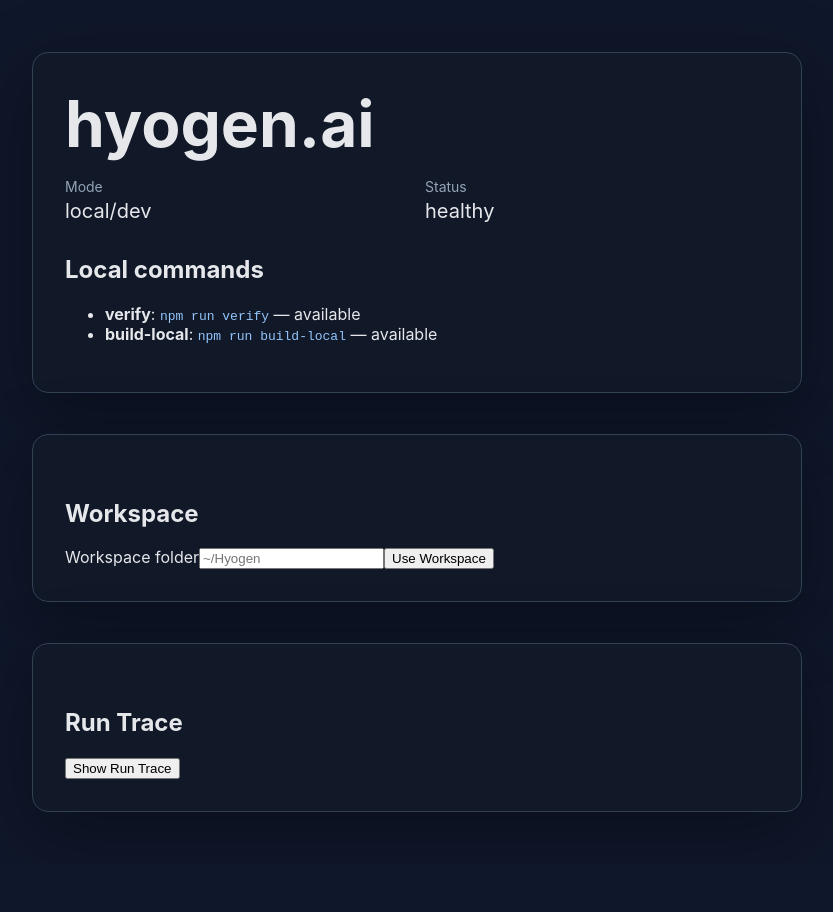
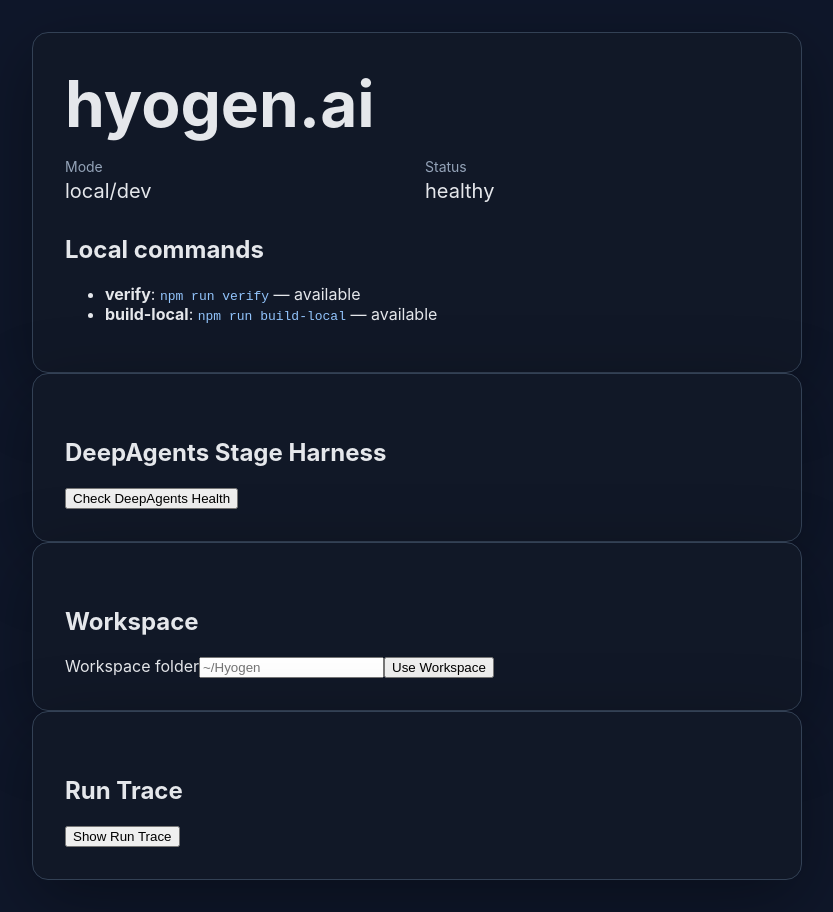
Before and after one commit to abhay-kumar/hyogen.ai, a React (Vite) app: page / in a window 1280 px wide. Shown: the whole page, without its empty margins (223-1056 px from the left). Before the commit the page ends 864 px from the top, so only its background shows below. Built offline with nearby package versions, Linux system fonts and the light colour scheme.

Commit message:
Implement MVP slice 13 DeepAgents health

```diff
--- a/src/App.tsx
+++ b/src/App.tsx
@@ -1,5 +1,6 @@
 import { FormEvent, useState } from 'react';
 import { createBrandProfile, listBrandProfiles, updateBrandProfile } from './brandProfiles';
+import { checkDeepAgentsHealth, DeepAgentsHealth } from './deepAgentsHealth';
 import { getHealthSnapshot } from './health';
 import { fullAgenticModeWarning, resolveProviderCapabilities } from './providerCapabilities';
 import {
@@ -16,6 +17,7 @@ export function App() {
   const [workspace, setWorkspace] = useState(() => loadWorkspace());
   const [workspacePath, setWorkspacePath] = useState('');
   const [showRunTrace, setShowRunTrace] = useState(false);
+  const [deepAgentsHealth, setDeepAgentsHealth] = useState<DeepAgentsHealth | null>(null);
   const [brandProfiles, setBrandProfiles] = useState(() => listBrandProfiles());
   const [isCreatingBrandProfile, setIsCreatingBrandProfile] = useState(false);
   const [brandProfileName, setBrandProfileName] = useState('');
@@ -36,6 +38,10 @@ export function App() {
   function chooseWorkspace(event: FormEvent<HTMLFormElement>) {
     event.preventDefault();
     setWorkspace(saveWorkspace(workspacePath));
+  }
+
+  function runDeepAgentsHealthCheck() {
+    setDeepAgentsHealth(checkDeepAgentsHealth());
   }
 
   function saveBrandProfile(event: FormEvent<HTMLFormElement>) {
@@ -122,6 +128,19 @@ export function App() {
             </li>
           ))}
         </ul>
+      </section>
+
+      <section aria-label="DeepAgents Stage Harness">
+        <h2>DeepAgents Stage Harness</h2>
+        <button type="button" onClick={runDeepAgentsHealthCheck}>
+          Check DeepAgents Health
+        </button>
+        {deepAgentsHealth ? (
+          <>
+            <p>{deepAgentsHealth.boundary}: {deepAgentsHealth.supervision}</p>
+            <p>DeepAgents Stage Harness health: {deepAgentsHealth.status}</p>
+          </>
+        ) : null}
       </section>
 
       <section aria-label="Workspace setup">
--- /dev/null
+++ b/src/deepAgentsHealth.ts
@@ -0,0 +1,24 @@
+import { recordRunTraceEvent } from './runTrace';
+
+export type DeepAgentsHealth = {
+  boundary: 'Rust Boundary';
+  supervision: 'supervised';
+  status: 'healthy';
+};
+
+export function checkDeepAgentsHealth(storage: Storage = window.localStorage): DeepAgentsHealth {
+  const health: DeepAgentsHealth = {
+    boundary: 'Rust Boundary',
+    supervision: 'supervised',
+    status: 'healthy',
+  };
+  recordRunTraceEvent(
+    {
+      type: 'deepagents.health.checked',
+      summary: 'DeepAgents Stage Harness health checked',
+      data: { boundary: health.boundary, status: health.status },
+    },
+    storage,
+  );
+  return health;
+}
```
Also changed, not shown: 1 other file (tests, documents, lock files or other folders).
